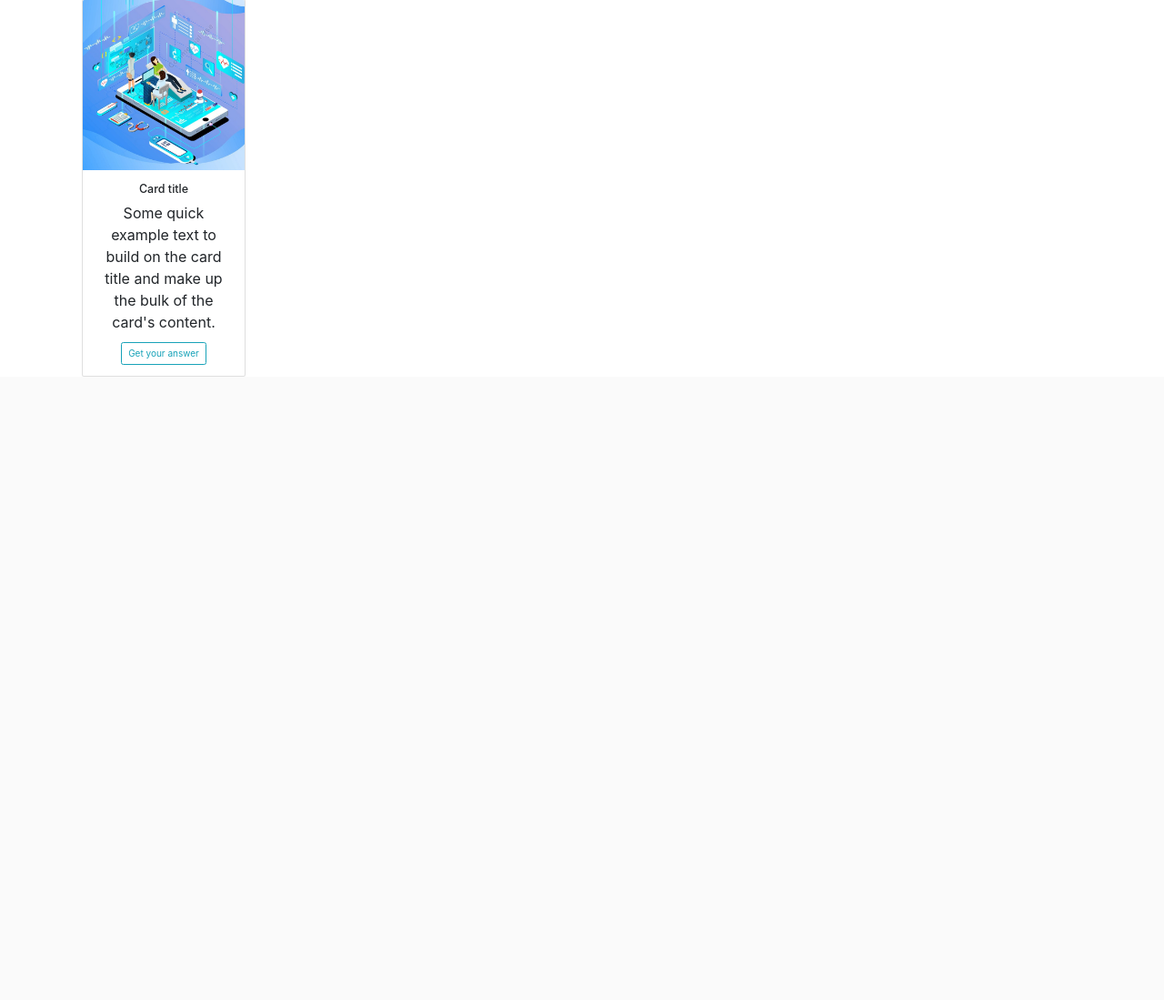
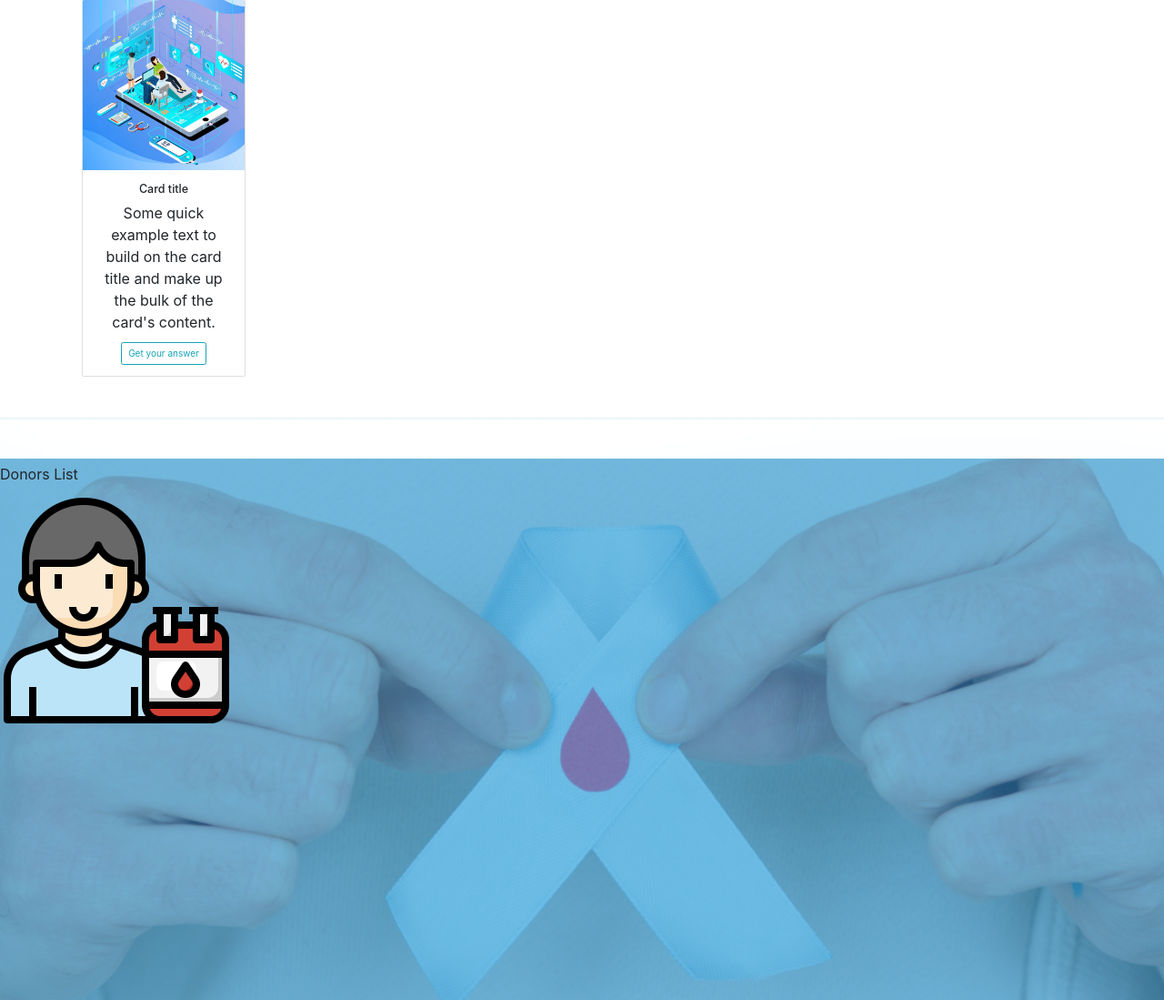
Before and after one commit to chaima-marzouk/projet-fil-rouge, a PHP site: page /projet-fil-rouge/ in a window 1280 px wide. Shown: the part 1757-2856 px from the top of the page at 91% size. Before the commit the page ends 2171 px from the top, so only its background shows below. Run offline with PHP 8.4, Linux system fonts and the light colour scheme; data that the repository does not hold is empty; some web fonts are replaced.

Commit message:
set a new section

```diff
--- a/app/views/pages/Home.php
+++ b/app/views/pages/Home.php
@@ -107,6 +107,21 @@
         </div>
     </section>
 
+    <section class="tests">
+        <div class="container2">
+            <div class="test">
+                <div class="test-text-box">
+                    <p>Donors List</p>
+                    <!-- <img src="<?=URLROOT?>/img/donor.png" alt=""> -->
+                </div>
+                <div class="test-donor">
+                    <img src="<?=URLROOT?>/img/donor.png" alt="">
+                </div>
+            </div>
+        </div>
+
+    </section>
+
 
     </main>
 
@@ -166,10 +181,29 @@
             background-image: linear-gradient(315deg, #63a4ff 0%, #83eaf1 74%);
             z-index: -1;
         }
+
+        .tests{
+            width: 100%;
+            height: 80vh;
+            margin-top: 45px;
+            background-size: cover;
+            position: relative;
+            background:url(<?=URLROOT?>/img/donlist.png)  center no-repeat fixed
+
+            }
+
+            .tests::before{
+                content:"";
+                margin-top: -2px;
+                position: absolute;
+                top: 0;
+                left: 0;
+                width: 100%;
+                height: 4.7rem;
+                background-size: cover;
+                background-image: url(<?=URLROOT?>/img/wave-small-reversed.png)
+            }
     </style>
-
-<!-- <script src="https://cdn.jsdelivr.net/npm/@popperjs/core@2.9.2/dist/umd/popper.min.js" integrity="sha384-IQsoLXl5PILFhosVNubq5LC7Qb9DXgDA9i+tQ8Zj3iwWAwPtgFTxbJ8NT4GN1R8p" crossorigin="anonymous"></script>
-<script src="https://cdn.jsdelivr.net/npm/bootstrap@5.0.2/dist/js/bootstrap.min.js" integrity="sha384-cVKIPhGWiC2Al4u+LWgxfKTRIcfu0JTxR+EQDz/bgldoEyl4H0zUF0QKbrJ0EcQF" crossorigin="anonymous"></script> -->
 
 </body>
 </html>
--- a/public/css/styleHome.css
+++ b/public/css/styleHome.css
@@ -225,3 +225,7 @@
     max-width: 100%;
     height: auto;
 }
+
+.tests{
+    background-image: fixed;
+}
```
Also changed, not shown: public/img/blood-bag.png (added), public/img/donlist.png (added), public/img/donor.png (added), public/img/second-background.png (added). Lines whose indentation alone changed are shown as unchanged.
